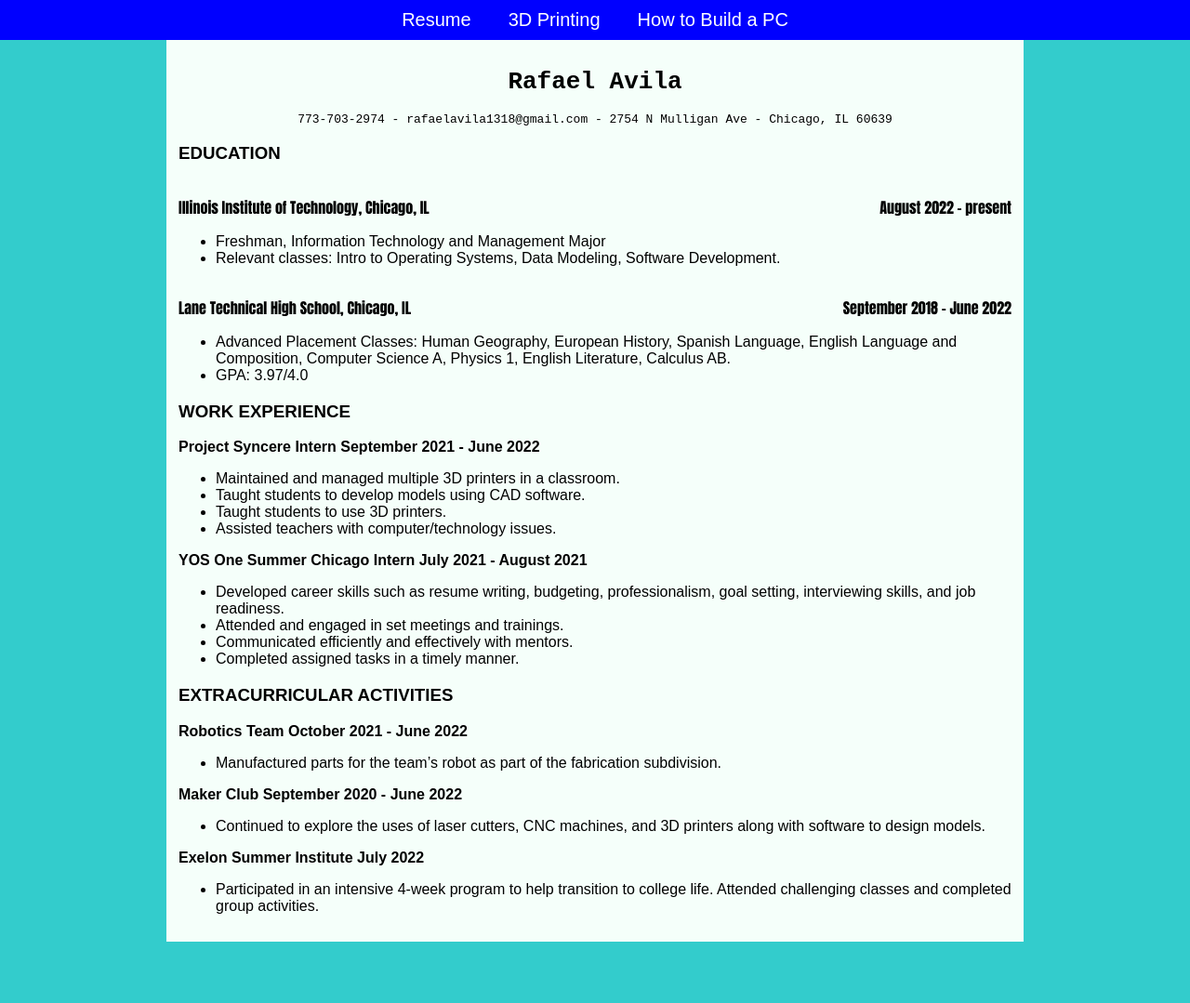
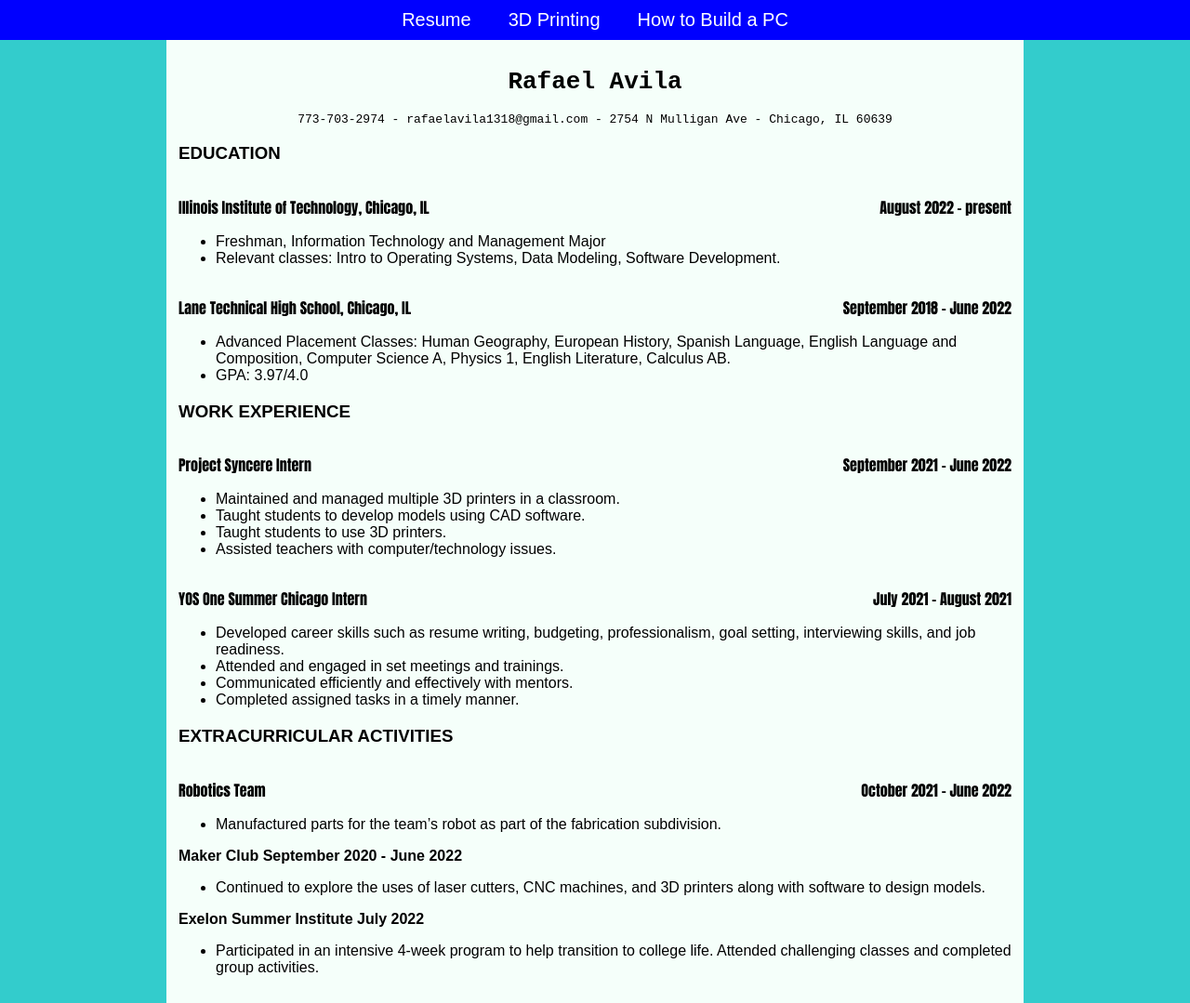
Before and after one commit to Rebel-Jedi/project2, a plain HTML site: page index.html in a window 1280 px wide. Shown: the whole page at 93% size. Drawn offline with Linux system fonts and the light colour scheme.

Commit message:
let me sleep
please

```diff
--- a/index.html
+++ b/index.html
@@ -43,15 +43,17 @@
 
     <section>
     <h3>WORK EXPERIENCE</h3>
-    <p><strong>Project Syncere Intern                                                                          September 2021 - June 2022</strong></p>
-    <ul>
+    <p class="align-left"><strong>Project Syncere Intern</strong></p>
+    <p class="align-right">September 2021 - June 2022</p>
+    <ul class="reset">
       <li>Maintained and managed multiple 3D printers in a classroom.</li>
       <li>Taught students to develop models using CAD software.</li>
       <li>Taught students to use 3D printers.</li>
       <li>Assisted teachers with computer/technology issues.</li>
     </ul>
-    <p><strong>YOS One Summer Chicago Intern                                                              July 2021 - August 2021</strong></p>
-    <ul>
+    <p class="align-left"><strong>YOS One Summer Chicago Intern</strong></p>
+    <p class="align-right">July 2021 - August 2021</p>
+    <ul class="reset">
       <li>Developed career skills such as resume writing, budgeting, professionalism, goal setting, interviewing skills, and job readiness.</li>
       <li>Attended and engaged in set meetings and trainings.</li>
       <li>Communicated efficiently and effectively with mentors.</li>
@@ -61,16 +63,17 @@
 
     <section>
     <h3>EXTRACURRICULAR ACTIVITIES</h3>
-    <p><strong>Robotics Team                                                                              October 2021 - June 2022</strong></p>
-    <ul>
+    <p class="align-left"><strong>Robotics Team </strong></p>
+    <p class="align-right">October 2021 - June 2022</p>
+    <ul class="reset">
       <li>Manufactured parts for the team’s robot as part of the fabrication subdivision.</li>
     </ul>
     <p><strong>Maker Club                                                                               September 2020 - June 2022</strong></p>
-    <ul>
+    <ul class="reset">
       <li>Continued to explore the uses of laser cutters, CNC machines, and 3D printers along with software to design models.</li>
     </ul>
     <p><strong>Exelon Summer Institute                                                                                        July 2022</strong></p>
-    <ul>
+    <ul class="reset">
       <li>Participated in an intensive 4-week program to help transition to college life. Attended challenging classes and completed group activities.</li>
     </ul>
     </section>
```
